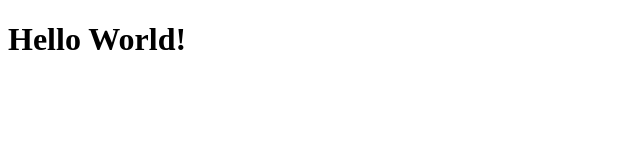
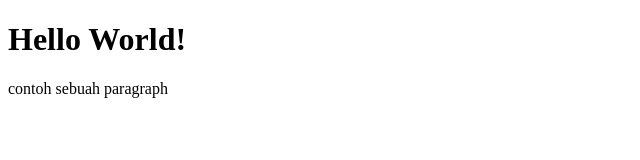
Before and after one commit to ilhamfused/latihan-git-remote-1, a plain HTML site: page index.html in a window 1280 px wide. Shown: the whole page, without its empty margins (0-640 px from the left). Drawn offline with Linux system fonts and the light colour scheme.

Commit message:
edit index.html file

```diff
--- a/index.html
+++ b/index.html
@@ -8,5 +8,6 @@
 </head>
 <body>
     <h1>Hello World!</h1>
+    <p>contoh sebuah paragraph</p>
 </body>
 </html>
```
